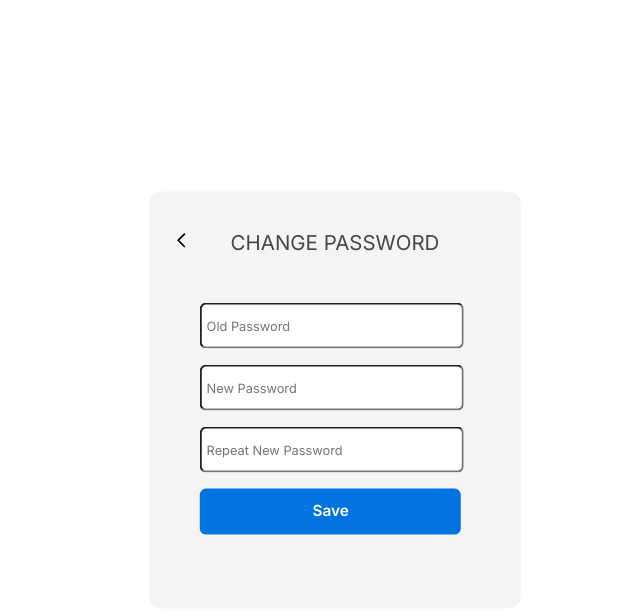
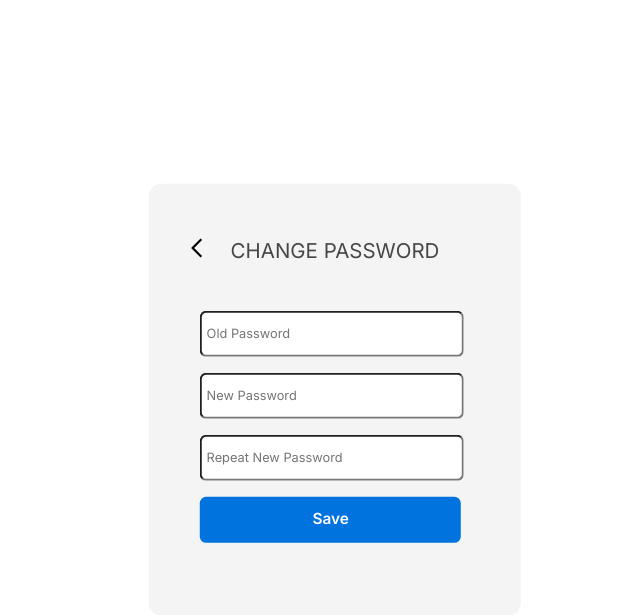
Before and after one commit to Xenocryptix/rpi-earthquake, a Flask app: template ed/templates/changePassword.html in a window 1280 px wide. Shown: the top 615 px of the page, without its empty margins (305-945 px from the left). Run offline with Flask 3, Linux system fonts and the light colour scheme; the template is opened without the code that fills it, so the values that code supplies are empty.

Commit message:
Password change page is connected with the dashboard page with an icon. Map functionality has been implemented.

```diff
--- a/ed/static/css/changePassword.css
+++ b/ed/static/css/changePassword.css
@@ -12,9 +12,9 @@
 }
 
 .arrow {
-    transform: rotate(180deg) scale(0.2);
-    width: 0.1vw;
-    height: 0.1vw;
+    transform: rotate(180deg) scale(2);
+    width: 1vw;
+    height: 1vw;
     margin-left: 5%;
     margin-top: 10%;
 }
--- a/ed/templates/changePassword.html
+++ b/ed/templates/changePassword.html
@@ -4,7 +4,7 @@
     <meta charset="UTF-8">
     <meta name="viewport" content="width=device-width, initial-scale=1.0">
 
-    <link rel="stylesheet" href="../css/changePassword.css">
+    <link rel="stylesheet" href="../static/css/changePassword.css">
 
     <link rel="preconnect" href="https://fonts.googleapis.com">
     <link rel="preconnect" href="https://fonts.gstatic.com" crossorigin>
@@ -15,7 +15,8 @@
 
 <body>
 <div class="mainContainer">
-    <div class="arrow"><img src="../icons/arrow.svg" id="icon" alt="SVG Image" width="100" height="100"></div>
+<!--    <div class="arrow"><img src="../static/icons/arrow.svg" id="icon" alt="SVG Image" width="100" height="100"></div>-->
+    <a href="dashboard.html" ><img src="../static/icons/arrow.svg" alt="SVG Image" id="icon" class="arrow"></a>
     <h1 class="changePassword">CHANGE PASSWORD</h1>
     <div class="boxes">
         <div class="oldPassword"><input type="password" placeholder="Old Password" class="oldPasswordInput" id="oldPassword"></div>
```
Also changed, not shown: ed/static/css/dashboard.css (+7 -0 lines), ed/static/scripts/map.js (added, +14 -0 lines), ed/templates/dashboard.html (+3 -16 lines), ed/static/icons/profile-pic.svg (added).
